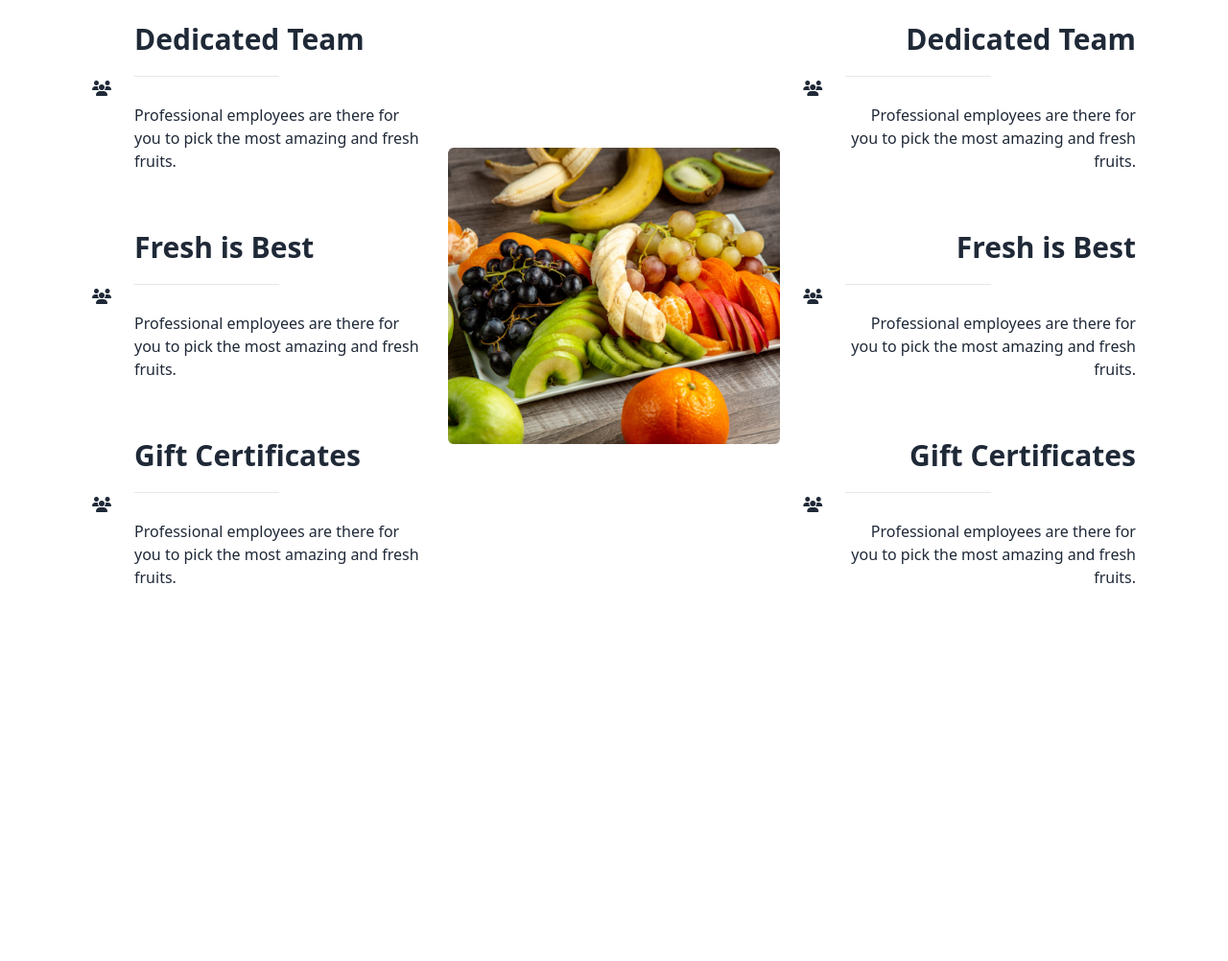
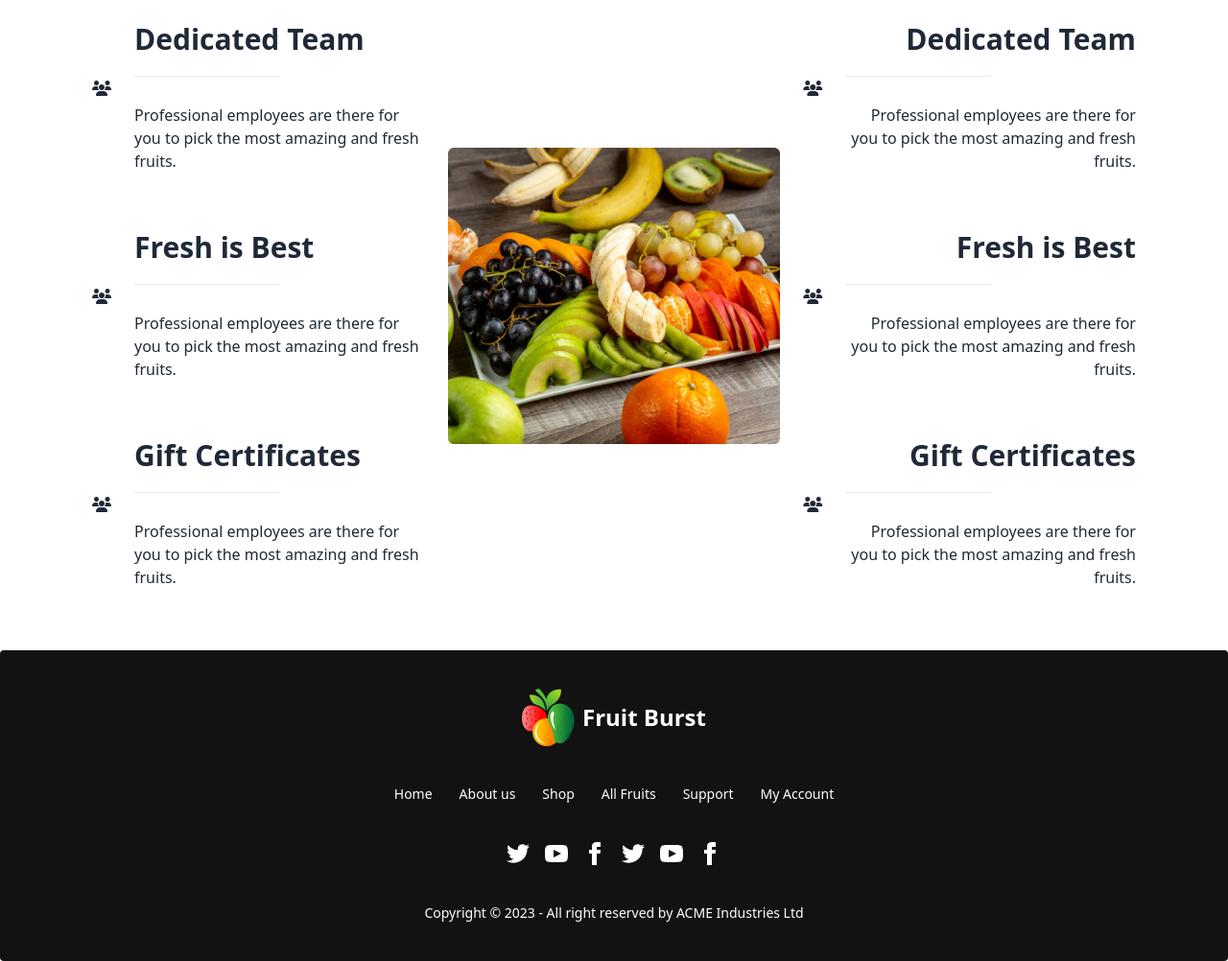
Before and after one commit to rashaduldev/Assignment-3-With-PH, a plain HTML site: page index.html in a window 1280 px wide. Shown: the part 3219-4221 px from the top of the page at 96% size. Before the commit the page ends 3833 px from the top, so only its background shows below. Drawn offline with nearby package versions, Linux system fonts and the light colour scheme.

Commit message:
Footer part Done

```diff
--- a/index.html
+++ b/index.html
@@ -481,9 +481,33 @@
     </main>
 
     <!-- This is footer part -->
-    <footer>
-
-    </footer>
+    <footer class="footer footer-center mt-16 p-10 bg-[#121212] text-white text-base-content rounded">
+        <div class="flex items-center">
+            <img src="./images/logo.png" alt="">
+            <h2 class="text-2xl font-bold">Fruit Burst</h2>
+        </div>
+        <div class="grid grid-flow-col gap-7">
+            <a class="link link-hover">Home</a>
+          <a class="link link-hover">About us</a>
+          <a class="link link-hover">Shop</a>
+          <a class="link link-hover">All Fruits</a>
+          <a class="link link-hover">Support</a>
+          <a class="link link-hover">My Account</a>
+        </div>
+        <div>
+          <div class="grid grid-flow-col gap-4">
+            <a><svg xmlns="http://www.w3.org/2000/svg" width="24" height="24" viewBox="0 0 24 24" class="fill-current"><path d="M24 4.557c-.883.392-1.832.656-2.828.775 1.017-.609 1.798-1.574 2.165-2.724-.951.564-2.005.974-3.127 1.195-.897-.957-2.178-1.555-3.594-1.555-3.179 0-5.515 2.966-4.797 6.045-4.091-.205-7.719-2.165-10.148-5.144-1.29 2.213-.669 5.108 1.523 6.574-.806-.026-1.566-.247-2.229-.616-.054 2.281 1.581 4.415 3.949 4.89-.693.188-1.452.232-2.224.084.626 1.956 2.444 3.379 4.6 3.419-2.07 1.623-4.678 2.348-7.29 2.04 2.179 1.397 4.768 2.212 7.548 2.212 9.142 0 14.307-7.721 13.995-14.646.962-.695 1.797-1.562 2.457-2.549z"></path></svg></a>
+            <a><svg xmlns="http://www.w3.org/2000/svg" width="24" height="24" viewBox="0 0 24 24" class="fill-current"><path d="M19.615 3.184c-3.604-.246-11.631-.245-15.23 0-3.897.266-4.356 2.62-4.385 8.816.029 6.185.484 8.549 4.385 8.816 3.6.245 11.626.246 15.23 0 3.897-.266 4.356-2.62 4.385-8.816-.029-6.185-.484-8.549-4.385-8.816zm-10.615 12.816v-8l8 3.993-8 4.007z"></path></svg></a>
+            <a><svg xmlns="http://www.w3.org/2000/svg" width="24" height="24" viewBox="0 0 24 24" class="fill-current"><path d="M9 8h-3v4h3v12h5v-12h3.642l.358-4h-4v-1.667c0-.955.192-1.333 1.115-1.333h2.885v-5h-3.808c-3.596 0-5.192 1.583-5.192 4.615v3.385z"></path></svg></a>
+            <a><svg xmlns="http://www.w3.org/2000/svg" width="24" height="24" viewBox="0 0 24 24" class="fill-current"><path d="M24 4.557c-.883.392-1.832.656-2.828.775 1.017-.609 1.798-1.574 2.165-2.724-.951.564-2.005.974-3.127 1.195-.897-.957-2.178-1.555-3.594-1.555-3.179 0-5.515 2.966-4.797 6.045-4.091-.205-7.719-2.165-10.148-5.144-1.29 2.213-.669 5.108 1.523 6.574-.806-.026-1.566-.247-2.229-.616-.054 2.281 1.581 4.415 3.949 4.89-.693.188-1.452.232-2.224.084.626 1.956 2.444 3.379 4.6 3.419-2.07 1.623-4.678 2.348-7.29 2.04 2.179 1.397 4.768 2.212 7.548 2.212 9.142 0 14.307-7.721 13.995-14.646.962-.695 1.797-1.562 2.457-2.549z"></path></svg></a>
+            <a><svg xmlns="http://www.w3.org/2000/svg" width="24" height="24" viewBox="0 0 24 24" class="fill-current"><path d="M19.615 3.184c-3.604-.246-11.631-.245-15.23 0-3.897.266-4.356 2.62-4.385 8.816.029 6.185.484 8.549 4.385 8.816 3.6.245 11.626.246 15.23 0 3.897-.266 4.356-2.62 4.385-8.816-.029-6.185-.484-8.549-4.385-8.816zm-10.615 12.816v-8l8 3.993-8 4.007z"></path></svg></a>
+            <a><svg xmlns="http://www.w3.org/2000/svg" width="24" height="24" viewBox="0 0 24 24" class="fill-current"><path d="M9 8h-3v4h3v12h5v-12h3.642l.358-4h-4v-1.667c0-.955.192-1.333 1.115-1.333h2.885v-5h-3.808c-3.596 0-5.192 1.583-5.192 4.615v3.385z"></path></svg></a>
+          </div>
+        </div>
+        <div>
+          <p>Copyright © 2023 - All right reserved by ACME Industries Ltd</p>
+        </div>
+      </footer>
 </body>
 
 </html>
```
